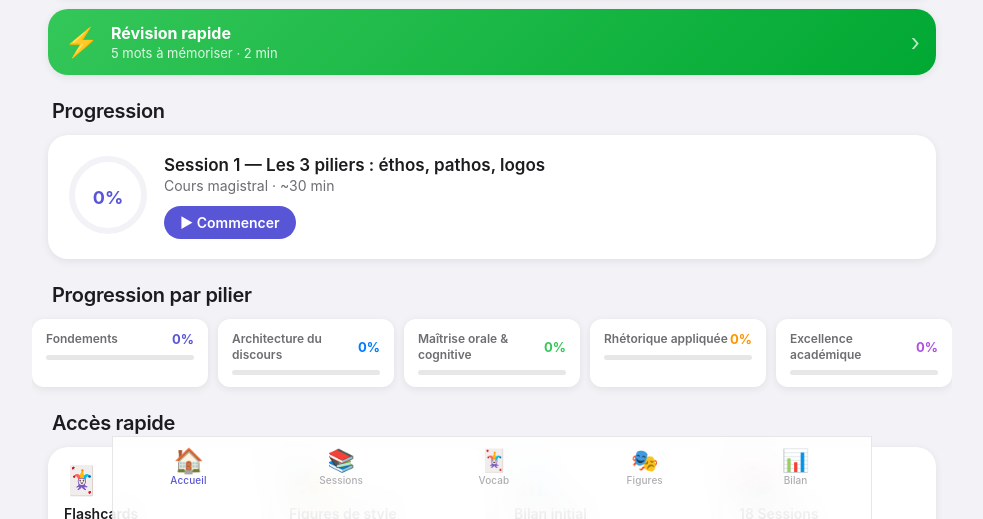
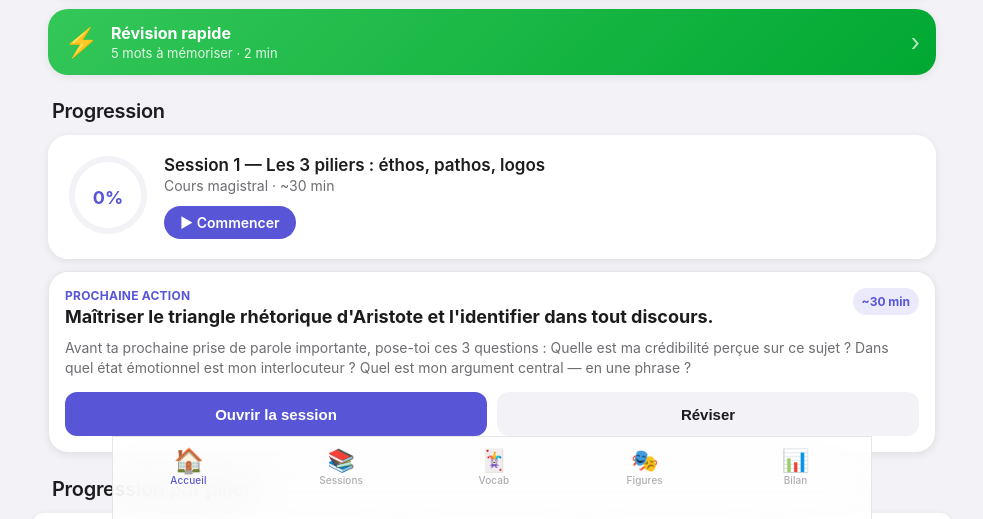
Before and after one commit to nicolasbretagnepro-max/forger-sa-parole, a plain HTML site: page index.html in a window 1280 px wide. Shown: the part 281-800 px from the top of the page, without its empty margins (148-1131 px from the left). Drawn offline with Linux system fonts and the light colour scheme.

Commit message:
Add files via upload

```diff
--- a/app.js
+++ b/app.js
@@ -175,6 +175,9 @@ function navigate(screen) {
   document.getElementById(screen + '-screen').classList.add('active');
   document.querySelector(`[data-screen="${screen}"]`)?.classList.add('active');
   STATE.currentScreen = screen;
+  if (location.hash.replace('#', '') !== screen) {
+    history.replaceState(history.state, '', '#' + screen);
+  }
   if (screen === 'home')     renderHome();
   if (screen === 'sessions') renderSessions();
   if (screen === 'vocab')    renderVocab();
@@ -208,6 +211,26 @@ function renderHome() {
     : 'Reviens aux sessions pour réviser.';
   document.getElementById('home-next-btn').onclick = () => next ? openSession(next.id) : navigate('sessions');
   document.getElementById('home-next-btn').textContent = next ? '▶ Commencer' : '↩ Revoir';
+
+  const focusTitle = document.getElementById('home-focus-title');
+  const focusText = document.getElementById('home-focus-text');
+  const focusPill = document.getElementById('home-focus-pill');
+  const focusPrimary = document.getElementById('home-focus-primary');
+  if (focusTitle && focusText && focusPill && focusPrimary) {
+    if (next) {
+      focusTitle.textContent = next.objectif || next.theme;
+      focusText.textContent = next.action || next.anchor || 'Lis la session, puis formule une phrase que tu pourras tester dans une conversation réelle.';
+      focusPill.textContent = next.duration || '15 min';
+      focusPrimary.textContent = 'Ouvrir la session';
+      focusPrimary.onclick = () => openSession(next.id);
+    } else {
+      focusTitle.textContent = 'Rejouer une situation difficile';
+      focusText.textContent = 'Choisis une conversation récente où tu aurais voulu être plus clair, plus calme ou plus ferme, puis retravaille-la avec les exercices.';
+      focusPill.textContent = '10 min';
+      focusPrimary.textContent = 'Voir les exercices';
+      focusPrimary.onclick = () => navigate('sessions');
+    }
+  }
 
   // Stats
   document.getElementById('stat-sessions').textContent = done;
@@ -331,6 +354,11 @@ function openSession(sessionId) {
   document.querySelector('.detail-body').scrollTop = 0;
   updateReadingProgress();
   if (!wasOpen) openOverlay(_doCloseSession);
+}
+
+function openSessionExercise(sessionId) {
+  openSession(sessionId);
+  switchDetailTab('exercices');
 }
 
 function _doCloseSession() {
@@ -729,7 +757,12 @@ function showCelebration(sessionId) {
 
 function closeCelebration() {
   document.getElementById('celebration').classList.remove('show');
-  renderHome();
+  const next = CONTENT.sessions.find(s => !STATE.progress[s.id]);
+  if (next) {
+    openSession(next.id);
+  } else {
+    renderHome();
+  }
 }
 
 function revealAnswer(btn) {
--- a/index.html
+++ b/index.html
@@ -4,10 +4,12 @@
   <meta charset="UTF-8">
   <meta name="viewport" content="width=device-width, initial-scale=1.0, viewport-fit=cover">
   <meta name="theme-color" content="#5856D6" id="theme-color-meta">
+  <meta name="color-scheme" content="light dark">
   <meta name="apple-mobile-web-app-capable" content="yes">
   <meta name="apple-mobile-web-app-status-bar-style" content="default">
-  <meta name="apple-mobile-web-app-title" content="Rhétorique">
-  <meta name="description" content="Forger sa Parole — Rhétorique, vocabulaire, argumentation en 18 sessions">
+  <meta name="apple-mobile-web-app-title" content="Forger sa Parole">
+  <meta name="application-name" content="Forger sa Parole">
+  <meta name="description" content="Forger sa Parole — s'exprimer avec clarté, autorité et respect en 18 sessions.">
 
   <title>Forger sa Parole</title>
   <script>
@@ -25,7 +27,10 @@
   <link rel="manifest" href="manifest.json">
 
   <!-- Apple Touch Icons -->
-  <link rel="apple-touch-icon" href="apple-touch-icon.png">
+  <link rel="icon" href="icon.svg" type="image/svg+xml">
+  <link rel="icon" href="icon-192.png" type="image/png" sizes="192x192">
+  <link rel="apple-touch-icon" href="apple-touch-icon-180.png">
+  <link rel="apple-touch-icon" sizes="180x180" href="apple-touch-icon-180.png">
 
   <!-- Styles -->
   <link rel="stylesheet" href="styles.css">
@@ -104,6 +109,21 @@
           <div class="progress-desc" id="home-next-desc">Cours magistral · ~20 min</div>
           <div class="progress-action" id="home-next-btn" onclick="">▶ Commencer</div>
         </div>
+      </div>
+    </div>
+
+    <div class="focus-card" id="home-focus-card">
+      <div class="focus-card-top">
+        <div>
+          <div class="focus-kicker">Prochaine action</div>
+          <div class="focus-title" id="home-focus-title">Installer un réflexe utile aujourd'hui</div>
+        </div>
+        <div class="focus-pill" id="home-focus-pill">2 min</div>
+      </div>
+      <div class="focus-text" id="home-focus-text">Ouvre ta prochaine session et transforme le cours en une phrase que tu peux utiliser dès aujourd'hui.</div>
+      <div class="focus-actions">
+        <button class="focus-btn primary" id="home-focus-primary" type="button">Continuer</button>
+        <button class="focus-btn ghost" type="button" onclick="startQuickReview()">Réviser</button>
       </div>
     </div>
 
--- a/styles.css
+++ b/styles.css
@@ -2106,6 +2106,85 @@ html[data-theme="dark"] #bottom-nav { background: rgba(28,28,30,0.9); }
 .qr-banner-arrow { font-size: 24px; opacity: 0.7; }
 
 /* ── Modal révision rapide ────────────────────────────────── */
+.focus-card {
+  margin: 0 16px 12px;
+  padding: 16px;
+  border: 1px solid var(--border);
+  border-radius: var(--radius-lg);
+  background: var(--surface);
+  box-shadow: var(--shadow);
+}
+
+.focus-card-top {
+  display: flex;
+  align-items: flex-start;
+  justify-content: space-between;
+  gap: 12px;
+  margin-bottom: 10px;
+}
+
+.focus-kicker {
+  color: var(--accent);
+  font-size: 12px;
+  font-weight: 700;
+  letter-spacing: 0.02em;
+  text-transform: uppercase;
+}
+
+.focus-title {
+  color: var(--text-primary);
+  font-size: 18px;
+  font-weight: 700;
+  line-height: 1.2;
+  margin-top: 3px;
+}
+
+.focus-pill {
+  flex: 0 0 auto;
+  padding: 6px 9px;
+  border-radius: 999px;
+  background: color-mix(in srgb, var(--accent) 12%, transparent);
+  color: var(--accent);
+  font-size: 12px;
+  font-weight: 700;
+  white-space: nowrap;
+}
+
+.focus-text {
+  color: var(--text-secondary);
+  font-size: 14px;
+  line-height: 1.45;
+}
+
+.focus-actions {
+  display: grid;
+  grid-template-columns: 1fr 1fr;
+  gap: 10px;
+  margin-top: 14px;
+}
+
+.focus-btn {
+  min-height: 44px;
+  border: 0;
+  border-radius: 12px;
+  font-size: 15px;
+  font-weight: 700;
+  cursor: pointer;
+  -webkit-tap-highlight-color: transparent;
+}
+
+.focus-btn.primary {
+  background: var(--accent);
+  color: white;
+}
+
+.focus-btn.ghost {
+  background: var(--surface2);
+  color: var(--text-primary);
+}
+
+.focus-btn:active { transform: scale(0.98); }
+
 .qr-overlay {
   position: fixed;
   inset: 0;
--- a/sw.js
+++ b/sw.js
@@ -2,7 +2,7 @@
 // FORGER SA PAROLE — Service Worker (offline support)
 // ============================================================
 
-const CACHE_NAME = 'fsp-v7';
+const CACHE_NAME = 'fsp-v8';
 const ASSETS = [
   './',
   './index.html',
@@ -13,7 +13,8 @@ const ASSETS = [
   './icon.svg',
   './icon-192.png',
   './icon-512.png',
-  './apple-touch-icon.png'
+  './apple-touch-icon.png',
+  './apple-touch-icon-180.png'
 ];
 
 // Install : cache each asset individually so one 404 never aborts the whole install
```
Also changed, not shown: apple-touch-icon-180.png (added), manifest.json.
